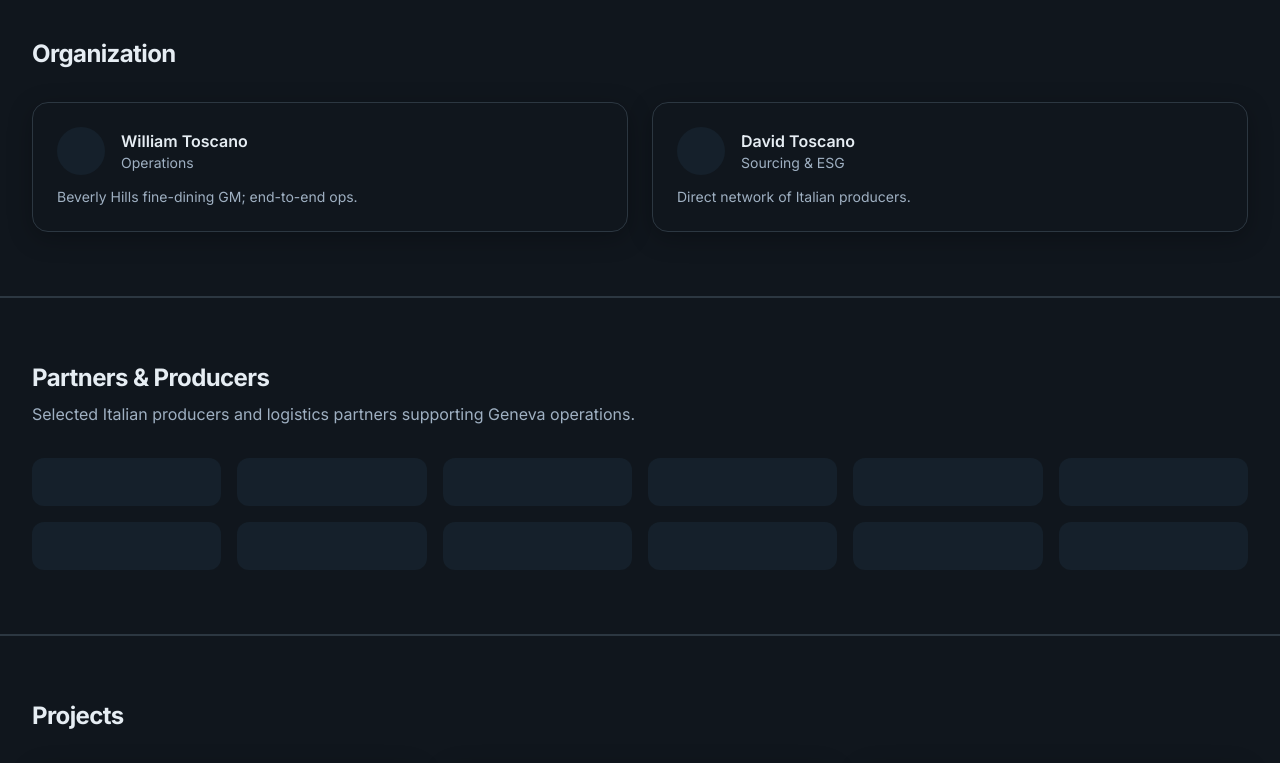
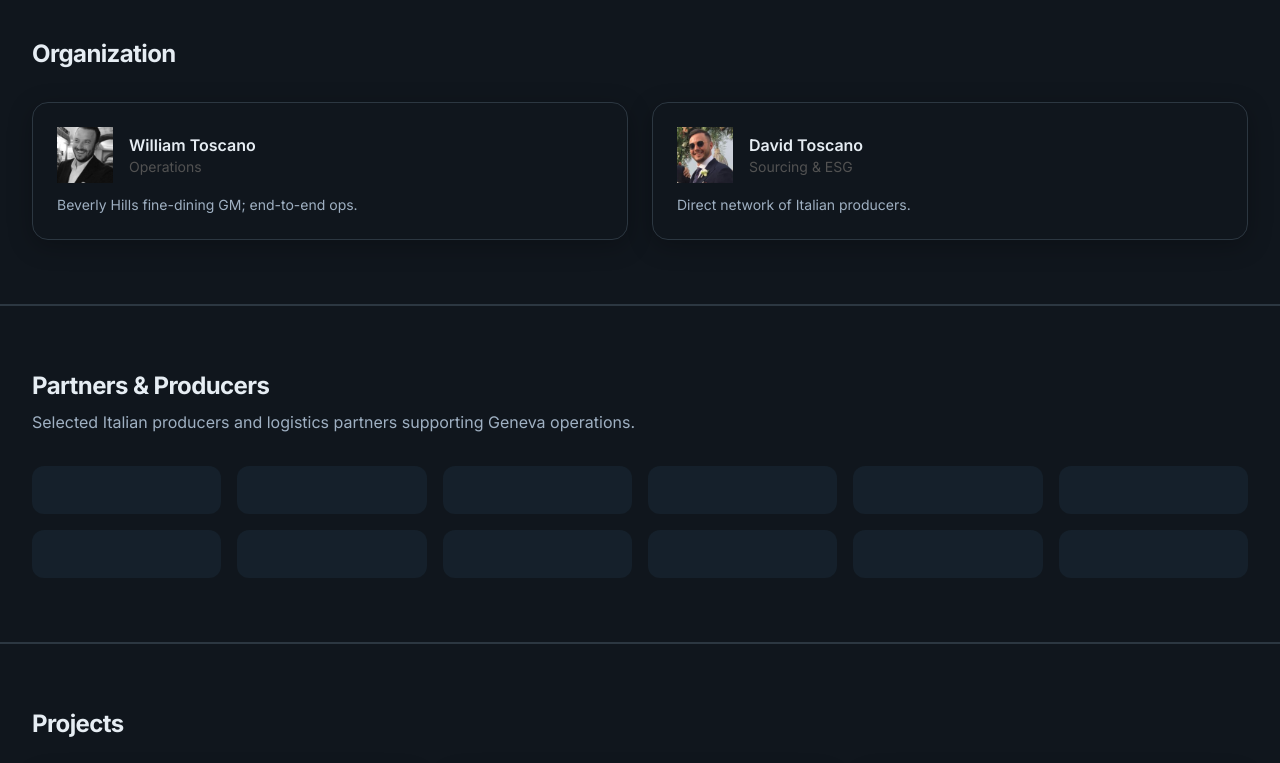
Before and after one commit to wtoscano1/evra-esg, a React (Vite) app: page / in a window 1280 px wide. Shown: the part 1700-2463 px from the top of the page. Built offline with nearby package versions, Linux system fonts and the light colour scheme.

Commit message:
Use PNG avatars for org hex images

```diff
--- a/src/App.jsx
+++ b/src/App.jsx
@@ -69,8 +69,16 @@ export default function ESGEvraSite() {
       org: {
         title: "Organization",
         people: [
-          { name: "William Toscano", role: "Operations", note: "Beverly Hills fine-dining GM; end-to-end ops." },
-          { name: "David Toscano", role: "Sourcing & ESG", note: "Direct network of Italian producers." },
+          { name: "William Toscano",
+            role: "Operations",
+            note: "Beverly Hills fine-dining GM; end-to-end ops.",
+            img: "/images/people/william.png"
+          },
+          { name: "David Toscano",
+            role: "Sourcing & ESG",
+            note: "Direct network of Italian producers.",
+            img: "/images/people/david.png"
+          },
         ],
       },
       clients: {
@@ -96,7 +104,7 @@ export default function ESGEvraSite() {
       },
       docs: {
         title: "Documents",
-        hint: "Place files in /public/docs or /public/deck.",
+        hint: "Download key documents or request additional material.",
         filters: { type: "Type", lang: "Language", all: "All" },
       },
       contact: {
@@ -377,10 +385,23 @@ export default function ESGEvraSite() {
           {t.org.people.map((p, i) => (
             <div key={i} className="rounded-2xl border border-muted p-6 bg-panel shadow-soft hover:shadow-lg transition">
               <div className="flex items-center gap-4">
-                <div className="h-12 w-12 rounded-full bg-muted" aria-hidden />
+                {p.img ? (
+                  <div className="avatar-hex-frame h-14 w-14">
+                    <img
+                      src={p.img}
+                      alt={p.name}
+                      className="h-14 w-14 avatar-hex object-cover"
+                    />
+                  </div>
+                ) : (
+                  <div className="avatar-hex-frame h-14 w-14">
+                   <div className="h-12 w-12 rounded-full bg-neutral-200" aria-hidden />
+                  </div>
+                )}
+
                 <div>
                   <div className="font-semibold">{p.name}</div>
-                  <div className="text-sm text-sub">{p.role}</div>
+                  <div className="text-sm text-neutral-600">{p.role}</div>
                 </div>
               </div>
               <p className="mt-3 text-sm text-sub">{p.note}</p>
```
Also changed, not shown: public/images/people/david.png (added), public/images/people/william.png (added).
